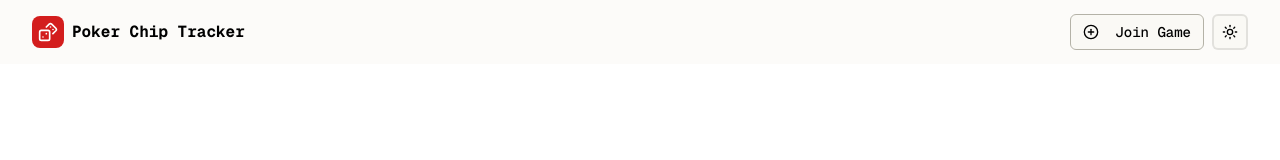
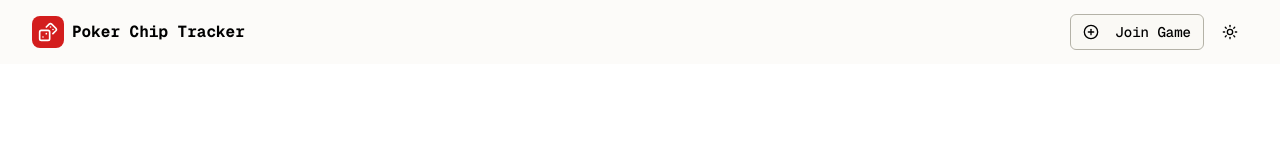
Before and after one commit to Benjam11n/Chip, a Next.js app: page / in a window 1280 px wide. Shown: the top 160 px of the page. Built offline with nearby package versions, Linux system fonts and the light colour scheme.

Commit message:
refactor(ui): simplify theme toggle and add tooltip provider
- Replace hover popover with simpler tooltip implementation for theme toggle
- Add TooltipProvider to app providers
- Improve theme toggle component with better state management and hotkey support

```diff
--- a/app/providers.tsx
+++ b/app/providers.tsx
@@ -3,6 +3,7 @@
 import { useEffect } from "react";
 import { ThemeProvider } from "@/components/theme-provider";
 import { Toaster } from "@/components/ui/sonner";
+import { TooltipProvider } from "@/components/ui/tooltip";
 import { logger } from "@/lib/logger";
 
 type ProvidersProps = {
@@ -42,8 +43,10 @@ export const Providers = ({ children }: Readonly<ProvidersProps>) => {
 
   return (
     <ThemeProvider>
-      {children}
-      <Toaster closeButton position="bottom-left" />
+      <TooltipProvider delayDuration={200}>
+        {children}
+        <Toaster closeButton position="bottom-left" />
+      </TooltipProvider>
     </ThemeProvider>
   );
 };
--- a/components/navbar.tsx
+++ b/components/navbar.tsx
@@ -2,33 +2,11 @@
 
 import { Dices, PlusCircle } from "lucide-react";
 import Link from "next/link";
-import { useTheme } from "next-themes";
 import { Button } from "@/components/ui/button";
-import { Kbd } from "@/components/ui/kbd";
-import {
-  Popover,
-  PopoverContent,
-  PopoverTrigger,
-} from "@/components/ui/popover";
-import { THEME_HOTKEY } from "@/constants/hotkeys.const";
-import { useHotKeys } from "@/hooks/use-hot-keys";
-import { useHoverPopover } from "@/hooks/use-hover-popover";
 import { ROUTES } from "@/lib/routes";
 import { ThemeToggle } from "./theme-toggle";
 
 export const Navbar = () => {
-  const { setTheme, theme } = useTheme();
-  const { isOpen, setIsOpen, handleMouseEnter, handleMouseLeave } =
-    useHoverPopover();
-
-  useHotKeys(
-    THEME_HOTKEY,
-    () => {
-      setTheme(theme === "light" ? "dark" : "light");
-    },
-    `Switched to ${theme === "light" ? "dark" : "light"} mode`
-  );
-
   return (
     <header className="sticky top-0 z-50 w-full bg-background/95 backdrop-blur supports-backdrop-filter:bg-background/60">
       <div className="container mx-auto flex h-16 max-w-screen-2xl items-center justify-between px-4 sm:px-6 lg:px-8">
@@ -55,46 +33,7 @@ export const Navbar = () => {
             </Link>
           </Button>
 
-          {/* Theme Toggle with Hoverable Popover */}
-          <Popover onOpenChange={setIsOpen} open={isOpen}>
-            <PopoverTrigger asChild>
-              <button
-                className="inline-block"
-                onMouseEnter={handleMouseEnter}
-                onMouseLeave={handleMouseLeave}
-                type="button"
-              >
-                <ThemeToggle />
-              </button>
-            </PopoverTrigger>
-            <PopoverContent align="end" className="w-64 p-4" sideOffset={10}>
-              <div className="space-y-3">
-                <div className="flex items-center justify-between">
-                  <p className="font-medium text-sm">Theme</p>
-                  <p className="text-muted-foreground text-xs capitalize">
-                    {theme} mode
-                  </p>
-                </div>
-                <p className="text-muted-foreground text-xs">
-                  Toggle between light and dark themes
-                </p>
-                <div className="flex items-center justify-center space-x-2 rounded-md bg-muted p-2">
-                  <span className="text-muted-foreground text-xs">Press</span>
-                  <div className="flex space-x-1">
-                    <Kbd className="pointer-events-none h-5 select-none items-center gap-1 rounded bg-background px-1.5 font-medium font-mono text-[10px]">
-                      <span>⌘</span>
-                    </Kbd>
-                    <Kbd className="pointer-events-none h-5 select-none items-center gap-1 rounded bg-background px-1.5 font-medium font-mono text-[10px]">
-                      J
-                    </Kbd>
-                  </div>
-                  <span className="text-muted-foreground text-xs">
-                    to toggle
-                  </span>
-                </div>
-              </div>
-            </PopoverContent>
-          </Popover>
+          <ThemeToggle />
         </div>
       </div>
     </header>
--- a/components/theme-toggle.tsx
+++ b/components/theme-toggle.tsx
@@ -2,44 +2,80 @@
 
 import { Moon, Sun } from "lucide-react";
 import { useTheme } from "next-themes";
+import { useEffect, useState } from "react";
+
 import { Button } from "@/components/ui/button";
-import { cn } from "@/lib/utils";
+import {
+  Tooltip,
+  TooltipContent,
+  TooltipTrigger,
+} from "@/components/ui/tooltip";
+import { THEME_HOTKEY } from "@/constants/hotkeys.const";
+import { useHotKeys } from "@/hooks/use-hot-keys";
+import { Kbd } from "./ui/kbd";
 
 export const ThemeToggle = () => {
-  const { theme, setTheme } = useTheme();
-  const isDark = theme === "dark";
+  const { setTheme, theme } = useTheme();
+  const [mounted, setMounted] = useState(false);
+
+  useHotKeys(THEME_HOTKEY, () =>
+    setTheme((currentTheme) => (currentTheme === "dark" ? "light" : "dark"))
+  );
+
+  useEffect(() => {
+    setMounted(true);
+  }, []);
+
+  if (!mounted) {
+    // Prevent hydration mismatch by not rendering until client-side
+    return (
+      <Button className="h-9 w-9" size="icon" variant="ghost">
+        <div className="h-4 w-4" />
+      </Button>
+    );
+  }
+
+  const isDarkMode = theme === "dark";
+
+  const toggleTheme = () => {
+    setTheme(isDarkMode ? "light" : "dark");
+  };
 
   return (
+    <Tooltip>
+      <TooltipTrigger asChild>
         <Button
-      className={cn(
-        "relative h-9 w-9 border-2 transition-all duration-300 hover:scale-110",
-        isDark
-          ? "border-primary bg-primary text-primary-foreground shadow-lg shadow-primary/20"
-          : "border-muted-foreground/20 bg-background hover:border-muted-foreground/40"
-      )}
-      onClick={() => {
-        setTheme(isDark ? "light" : "dark");
-      }}
+          aria-label={`Switch to ${isDarkMode ? "light" : "dark"} mode`}
+          className="relative h-9 w-9 rounded-md transition-all duration-300 hover:bg-accent/50"
+          onClick={toggleTheme}
           size="icon"
-      variant="outline"
+          variant="ghost"
         >
+          {/* Sun Icon */}
           <Sun
-        className={cn(
-          "h-4 w-4 transition-all duration-300",
-          isDark
-            ? "-rotate-90 scale-0 opacity-0"
+            className={`absolute h-4 w-4 transition-all duration-500 ${
+              isDarkMode
+                ? "rotate-90 scale-0 opacity-0"
                 : "rotate-0 scale-100 opacity-100"
-        )}
+            }`}
           />
+
+          {/* Moon Icon */}
           <Moon
-        className={cn(
-          "absolute h-4 w-4 transition-all duration-300",
-          isDark
+            className={`absolute h-4 w-4 transition-all duration-500 ${
+              isDarkMode
                 ? "rotate-0 scale-100 opacity-100"
-            : "rotate-90 scale-0 opacity-0"
-        )}
+                : "-rotate-90 scale-0 opacity-0"
+            }`}
           />
-      <span className="sr-only">Toggle theme</span>
         </Button>
+      </TooltipTrigger>
+      <TooltipContent side="bottom">
+        <p>
+          Toggle with <Kbd className="ml-1">Cmd</Kbd>+
+          <Kbd>{THEME_HOTKEY.key}</Kbd>
+        </p>
+      </TooltipContent>
+    </Tooltip>
   );
 };
```
Lines whose indentation alone changed are shown as unchanged.
